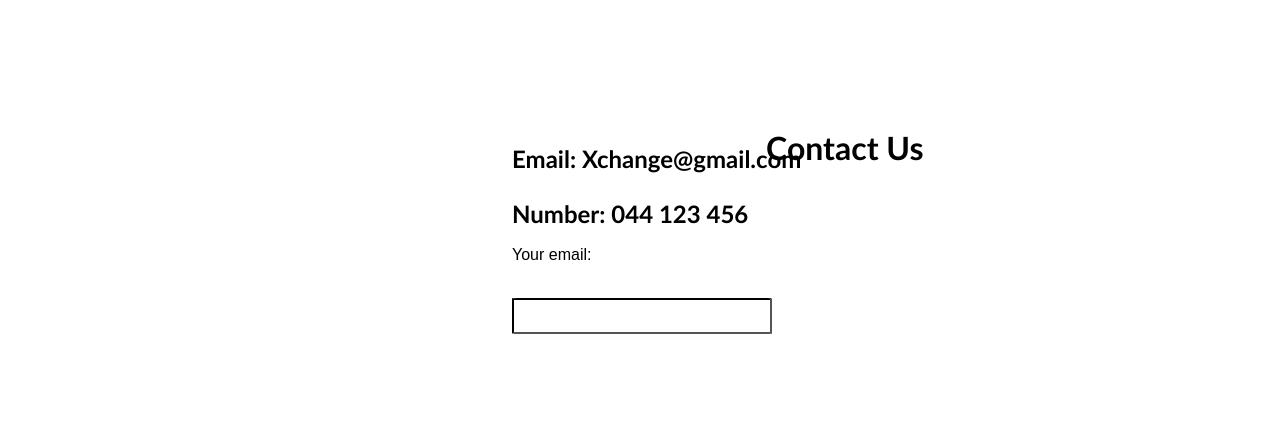
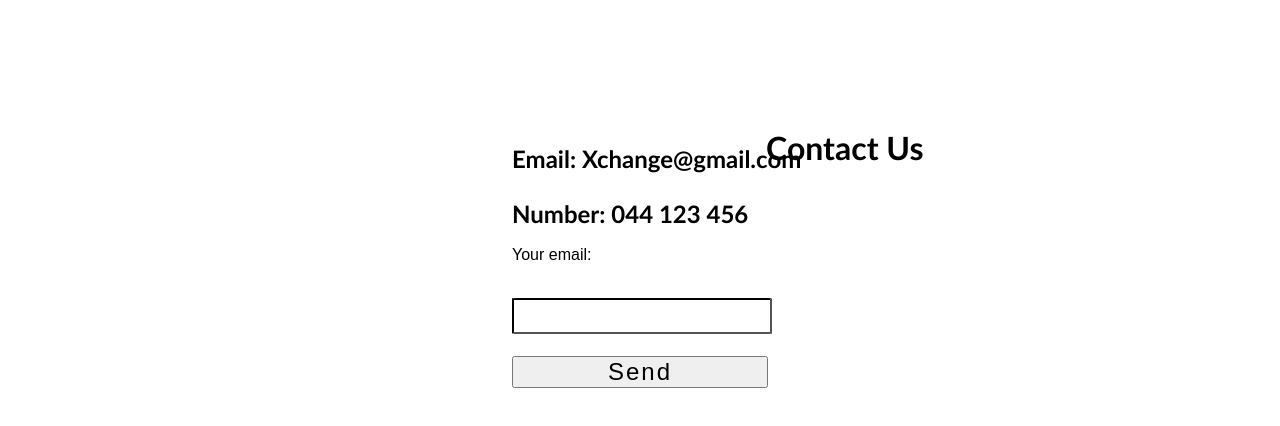
Before and after one commit to henor0/Projekti-Grupor, a plain HTML site: page index.html in a window 1280 px wide. Shown: the part 2512-2938 px from the top of the page. Drawn offline with Linux system fonts and the light colour scheme.

Commit message:
Finished

```diff
--- a/index.html
+++ b/index.html
@@ -101,7 +101,7 @@
             <option value="#">Cardano</option>
           </select>
 
-        <button class="enter-btn">Enter</button>
+        <button id="enter-btn">Enter</button>
 
         <p class="service-quick-transaction">Quick Explanation About <br> Online Transactions:</p>
         <a href="https://youtu.be/2ytjZCtnwWg" class="video">Video</a>
@@ -122,6 +122,7 @@
         <h1 class="contact-us"> Contact Us</h1>
         <h3 class="email">Email: Xchange@gmail.com</h3>
         <h3 class="number">Number: 044 123 456</h3>
+        <button id="send">Send</button>
     </section>
 
 </body>
@@ -149,4 +150,19 @@
 
       output.textContent = selectedText;
     });
+
+    var button = document.getElementById('enter-btn');
+
+button.addEventListener('click', function() {
+
+    alert('Your trade has been made');
+});
+
+var send = document.getElementById('send');
+
+send.addEventListener('click', function() {
+
+    alert('Your message has been sent');
+});
+
   </script>
--- a/style.css
+++ b/style.css
@@ -265,7 +265,7 @@ h1{
     margin-top: 14%;
     margin-left: -12%;
 }
-.enter-btn{
+#enter-btn{
     width: 10%;
     height: 5%;
     position: absolute;
@@ -352,3 +352,13 @@ h1{
     margin-top: 28%;
     margin-left: 40%;
 }
+#send{
+    position: absolute;
+    margin-left: 40%;
+    margin-top: 10%;
+    width: 20%;
+    height: 4%;
+    font-size: 150%;
+    letter-spacing: 2px;
+    padding-bottom: 2%;
+}
```
